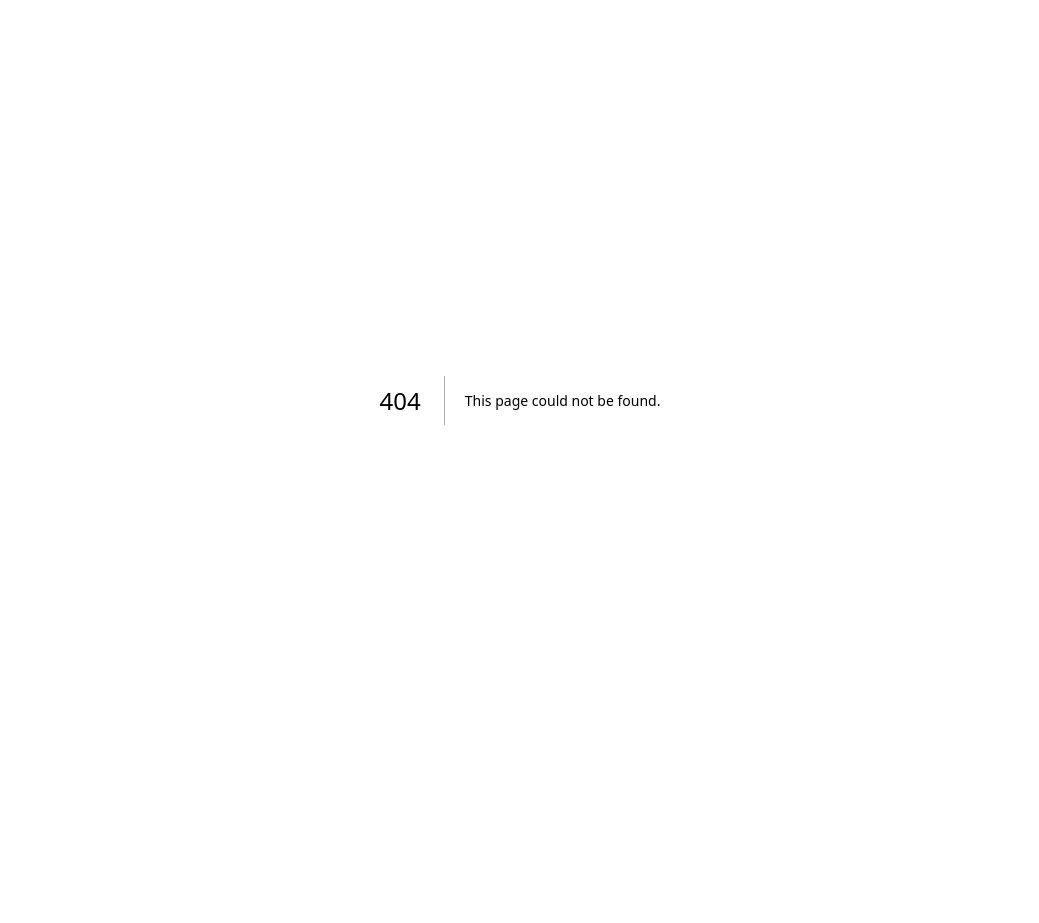
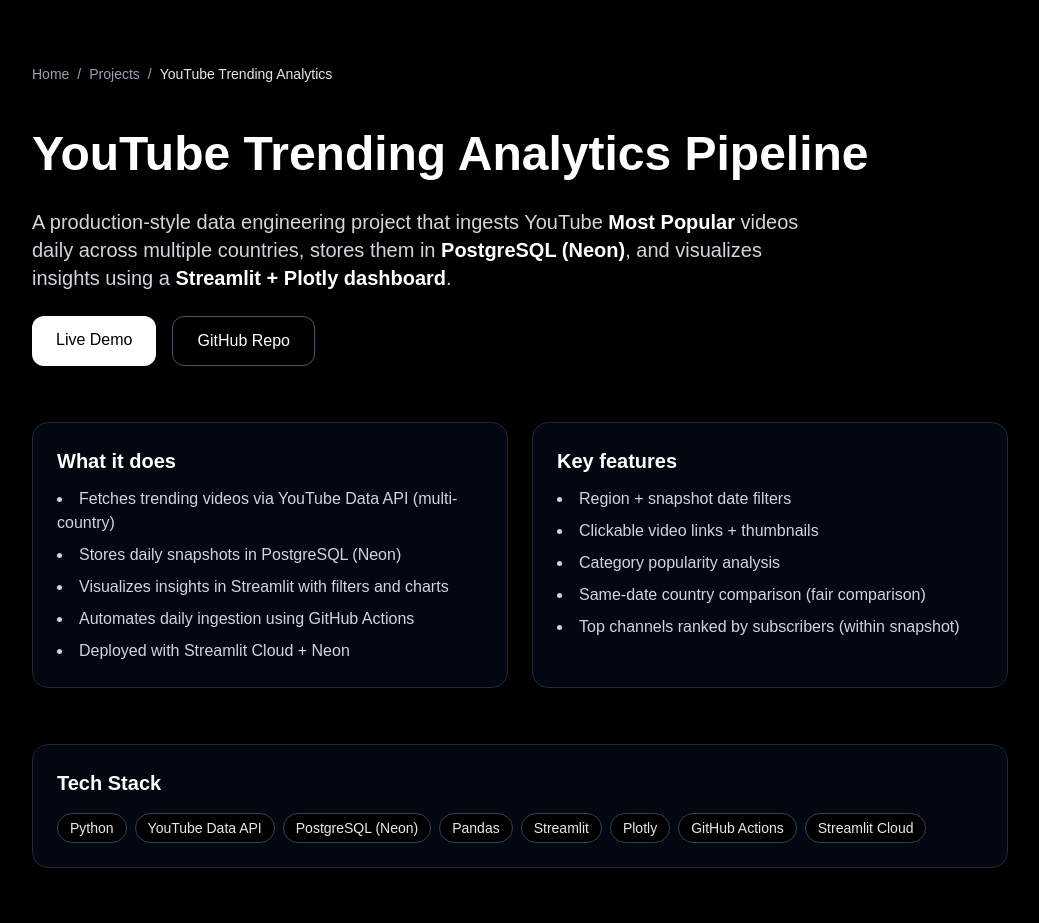
Before and after one commit to charan4899/portfolio, a Next.js app: page /projects/youtube-trending-analytics in a window 1280 px wide. Before the commit this address had no page. Shown: the top 923 px of the page, without its empty margins (120-1159 px from the left). Before the commit the page ends 800 px from the top, so only its background shows below. Built offline with nearby package versions, Linux system fonts and the light colour scheme.

Commit message:
Add New project

```diff
--- a/app/page.tsx
+++ b/app/page.tsx
@@ -213,6 +213,7 @@
 
       {/* PROJECTS */}
       <section id="projects" className="relative py-24 px-6 border-t border-gray-800/60">
+
         <div className="max-w-5xl mx-auto">
           <motion.div
             initial="hidden"
@@ -236,6 +237,59 @@
             variants={fadeUp}
             className="grid gap-6"
           >
+            <div className="rounded-3xl border border-gray-800 bg-white/5 backdrop-blur-md p-8 hover:border-gray-600 transition">
+              <div className="flex flex-col md:flex-row md:items-start md:justify-between gap-6">
+                <div>
+                  <h3 className="text-2xl font-semibold mb-2">
+                    YouTube Trending Analytics Pipeline
+                  </h3>
+
+                  <p className="text-gray-300 leading-relaxed max-w-2xl">
+                    Automated data pipeline that collects trending YouTube videos across
+                    multiple countries using the YouTube Data API, stores daily snapshots
+                    in PostgreSQL (Neon), and visualizes insights through a Streamlit
+                    analytics dashboard.
+                  </p>
+
+                  <div className="mt-5 flex flex-wrap gap-2">
+                    {[
+                      "Python",
+                      "YouTube API",
+                      "PostgreSQL",
+                      "Pandas",
+                      "Streamlit",
+                      "Plotly",
+                      "GitHub Actions",
+                    ].map((tag) => (
+                      <span
+                        key={tag}
+                        className="px-3 py-1 rounded-full text-xs border border-gray-700 text-gray-200 bg-black/30"
+                      >
+                        {tag}
+                      </span>
+                    ))}
+                  </div>
+                </div>
+
+                <div className="flex gap-3 md:flex-col">
+                  <a
+                    href="/projects/youtube-trending-analytics"
+                    className="px-5 py-3 rounded-xl bg-white text-black font-medium hover:bg-gray-200 transition text-center"
+                  >
+                    Case Study
+                  </a>
+
+                  <a
+                    href={LINKS.youtubeTrendingLive}
+                    target="_blank"
+                    rel="noreferrer"
+                    className="px-5 py-3 rounded-xl border border-gray-700 hover:border-gray-400 transition text-center"
+                  >
+                    Live Demo
+                  </a>
+                </div>
+              </div>
+            </div>
             <div className="rounded-3xl border border-gray-800 bg-white/5 backdrop-blur-md p-8 hover:border-gray-600 transition">
               <div className="flex flex-col md:flex-row md:items-start md:justify-between gap-6">
                 <div>
--- /dev/null
+++ b/app/projects/youtube-trending-analytics/page.tsx
@@ -0,0 +1,134 @@
+import Link from "next/link";
+
+export default function YouTubeTrendingAnalyticsPage() {
+  return (
+    <main className="bg-black text-white min-h-screen">
+      <section className="max-w-5xl mx-auto px-6 py-16">
+        {/* Breadcrumb */}
+        <div className="mb-10 text-sm text-gray-400">
+          <Link href="/" className="hover:text-white transition">
+            Home
+          </Link>
+          <span className="mx-2">/</span>
+          <Link href="/#projects" className="hover:text-white transition">
+            Projects
+          </Link>
+          <span className="mx-2">/</span>
+          <span className="text-gray-200">YouTube Trending Analytics</span>
+        </div>
+
+        {/* Header */}
+        <div className="flex flex-col gap-6">
+          <h1 className="text-4xl md:text-5xl font-bold leading-tight">
+            YouTube Trending Analytics Pipeline
+          </h1>
+
+          <p className="text-lg md:text-xl text-gray-300 max-w-3xl">
+            A production-style data engineering project that ingests YouTube{" "}
+            <span className="text-white font-semibold">Most Popular</span> videos
+            daily across multiple countries, stores them in{" "}
+            <span className="text-white font-semibold">PostgreSQL (Neon)</span>,
+            and visualizes insights using a{" "}
+            <span className="text-white font-semibold">
+              Streamlit + Plotly dashboard
+            </span>
+            .
+          </p>
+
+          {/* CTA Buttons */}
+          <div className="flex flex-wrap gap-4">
+            <a
+              href="https://youtube-trending-analytics-sc.streamlit.app/"
+              target="_blank"
+              rel="noreferrer"
+              className="px-6 py-3 rounded-xl bg-white text-black font-medium hover:bg-gray-200 transition"
+            >
+              Live Demo
+            </a>
+
+            <a
+              href="https://github.com/charan4899/youtube-trending-analytics"
+              target="_blank"
+              rel="noreferrer"
+              className="px-6 py-3 rounded-xl border border-gray-600 hover:border-white transition"
+            >
+              GitHub Repo
+            </a>
+
+          </div>
+        </div>
+
+        {/* Highlights */}
+        <div className="mt-14 grid grid-cols-1 md:grid-cols-2 gap-6">
+          <div className="rounded-2xl border border-gray-800 bg-gray-950 p-6">
+            <h2 className="text-xl font-semibold mb-3">What it does</h2>
+            <ul className="text-gray-300 space-y-2 list-disc list-inside">
+              <li>Fetches trending videos via YouTube Data API (multi-country)</li>
+              <li>Stores daily snapshots in PostgreSQL (Neon)</li>
+              <li>Visualizes insights in Streamlit with filters and charts</li>
+              <li>Automates daily ingestion using GitHub Actions</li>
+              <li>Deployed with Streamlit Cloud + Neon</li>
+            </ul>
+          </div>
+
+          <div className="rounded-2xl border border-gray-800 bg-gray-950 p-6">
+            <h2 className="text-xl font-semibold mb-3">Key features</h2>
+            <ul className="text-gray-300 space-y-2 list-disc list-inside">
+              <li>Region + snapshot date filters</li>
+              <li>Clickable video links + thumbnails</li>
+              <li>Category popularity analysis</li>
+              <li>Same-date country comparison (fair comparison)</li>
+              <li>Top channels ranked by subscribers (within snapshot)</li>
+            </ul>
+          </div>
+        </div>
+
+        {/* Tech Stack */}
+        <div className="mt-14 rounded-2xl border border-gray-800 bg-gray-950 p-6">
+          <h2 className="text-xl font-semibold mb-4">Tech Stack</h2>
+          <div className="flex flex-wrap gap-2">
+            {[
+              "Python",
+              "YouTube Data API",
+              "PostgreSQL (Neon)",
+              "Pandas",
+              "Streamlit",
+              "Plotly",
+              "GitHub Actions",
+              "Streamlit Cloud",
+            ].map((t) => (
+              <span
+                key={t}
+                className="px-3 py-1 rounded-full text-sm border border-gray-700 bg-black text-gray-200"
+              >
+                {t}
+              </span>
+            ))}
+          </div>
+        </div>
+
+        {/* Notes / storytelling */}
+        <div className="mt-14 rounded-2xl border border-gray-800 bg-gray-950 p-6">
+          <h2 className="text-xl font-semibold mb-3">How to interpret the data</h2>
+          <p className="text-gray-300 leading-relaxed">
+            This dashboard is based on <b>daily snapshots</b> of YouTube’s{" "}
+            <b>Most Popular</b> list per region at the time of ingestion. Metrics
+            like “Total Views by Country” represent the sum of views for the{" "}
+            <b>Top 50 trending videos</b> in each region for that date — not all
+            YouTube videos in that country.
+          </p>
+        </div>
+
+        {/* Back link */}
+        <div className="mt-12">
+          <Link
+            href="/#projects"
+            className="text-gray-300 hover:text-white transition"
+          >
+            ← Back to Projects
+          </Link>
+        </div>
+      </section>
+    </main>
+  );
+}
--- a/lib/links.ts
+++ b/lib/links.ts
@@ -8,4 +8,6 @@
 
   // Coming soon for now (we'll replace after deployment)
   salesDashboardLive: "https://sales-analytics-dashboard-o4ud.onrender.com",
+  youtubeTrendingLive: "https://youtube-trending-analytics-sc.streamlit.app/",
+  youtubeTrendingRepo: "https://github.com/charan4899/youtube-trending-analytics",
 };
```
